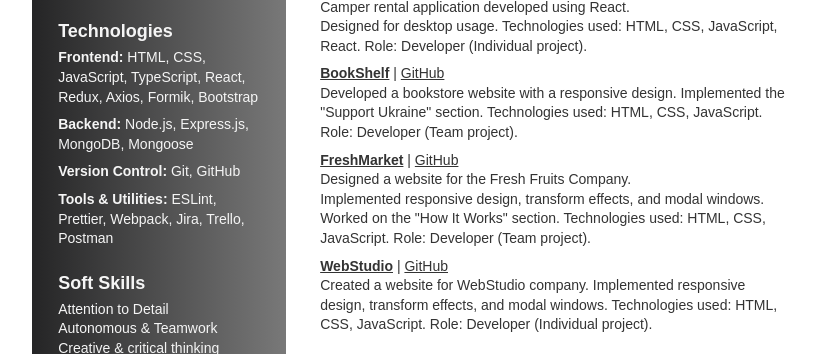
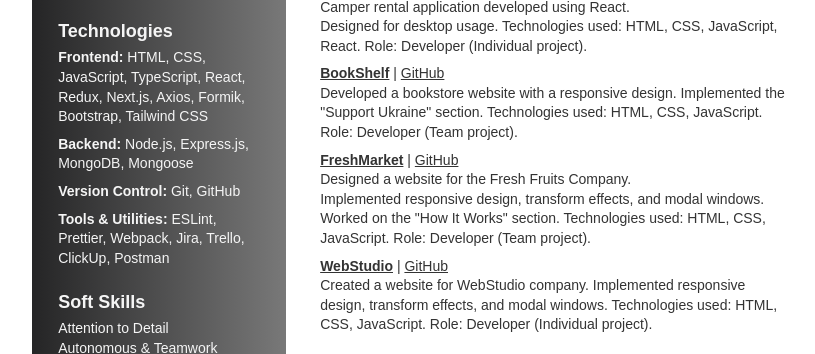
Before and after one commit to PetroBrodetskyi/resume, a plain HTML site: page index.html in a window 1280 px wide. Shown: the part 394-748 px from the top of the page, without its empty margins (211-1026 px from the left). Drawn offline with Linux system fonts and the light colour scheme.

Commit message:
technologies updated

```diff
--- a/index.html
+++ b/index.html
@@ -52,10 +52,10 @@
             <section class="section">
                 <h2 class="title">Technologies</h2>
                 <ul class="technologies-list">
-                    <li><b>Frontend:</b> HTML, CSS, JavaScript, TypeScript, React, Redux, Axios, Formik, Bootstrap</li>
+                    <li><b>Frontend:</b> HTML, CSS, JavaScript, TypeScript, React, Redux, Next.js, Axios, Formik, Bootstrap, Tailwind CSS</li>
                     <li><b>Backend:</b> Node.js, Express.js, MongoDB, Mongoose</li>
                     <li><b>Version Control:</b> Git, GitHub</li>
-                    <li><b>Tools & Utilities:</b> ESLint, Prettier, Webpack, Jira, Trello, Postman</li>
+                    <li><b>Tools & Utilities:</b> ESLint, Prettier, Webpack, Jira, Trello, ClickUp, Postman</li>
                 </ul>
             </section>
             <section class="section">
```
